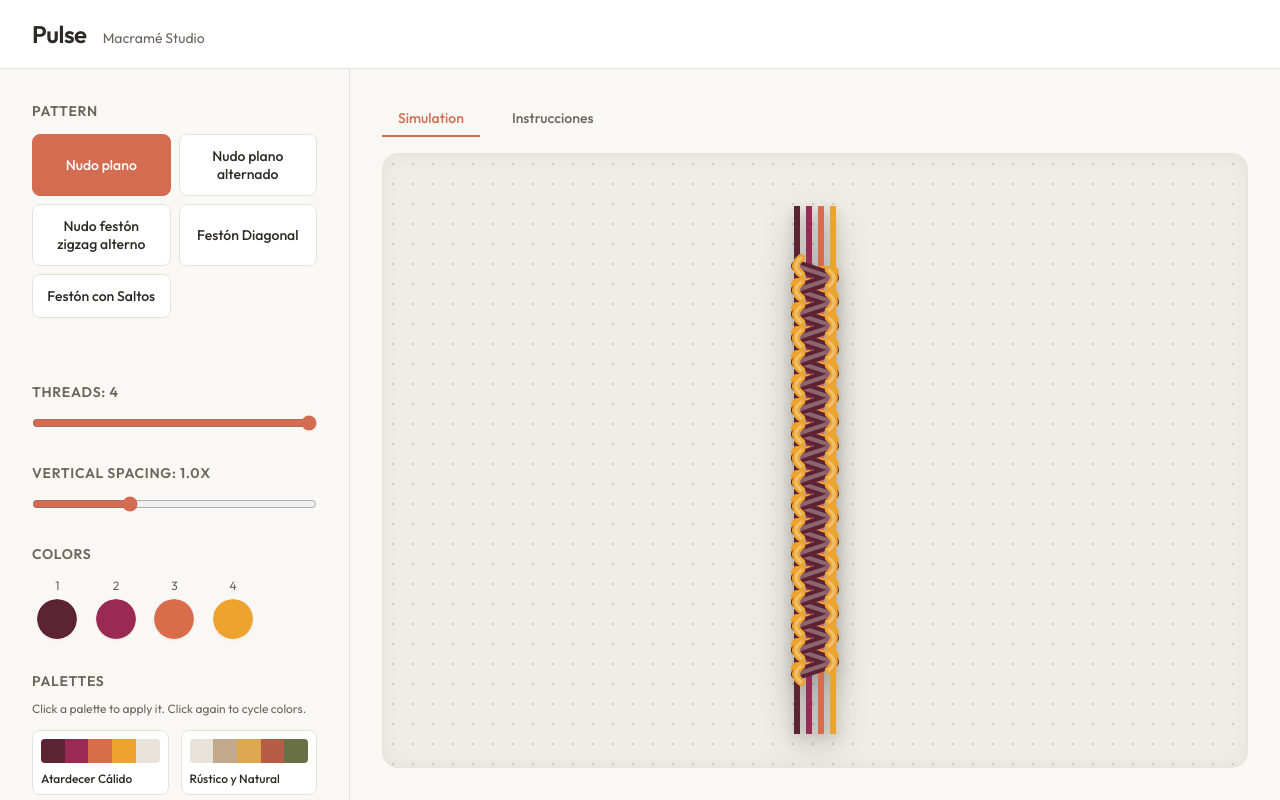
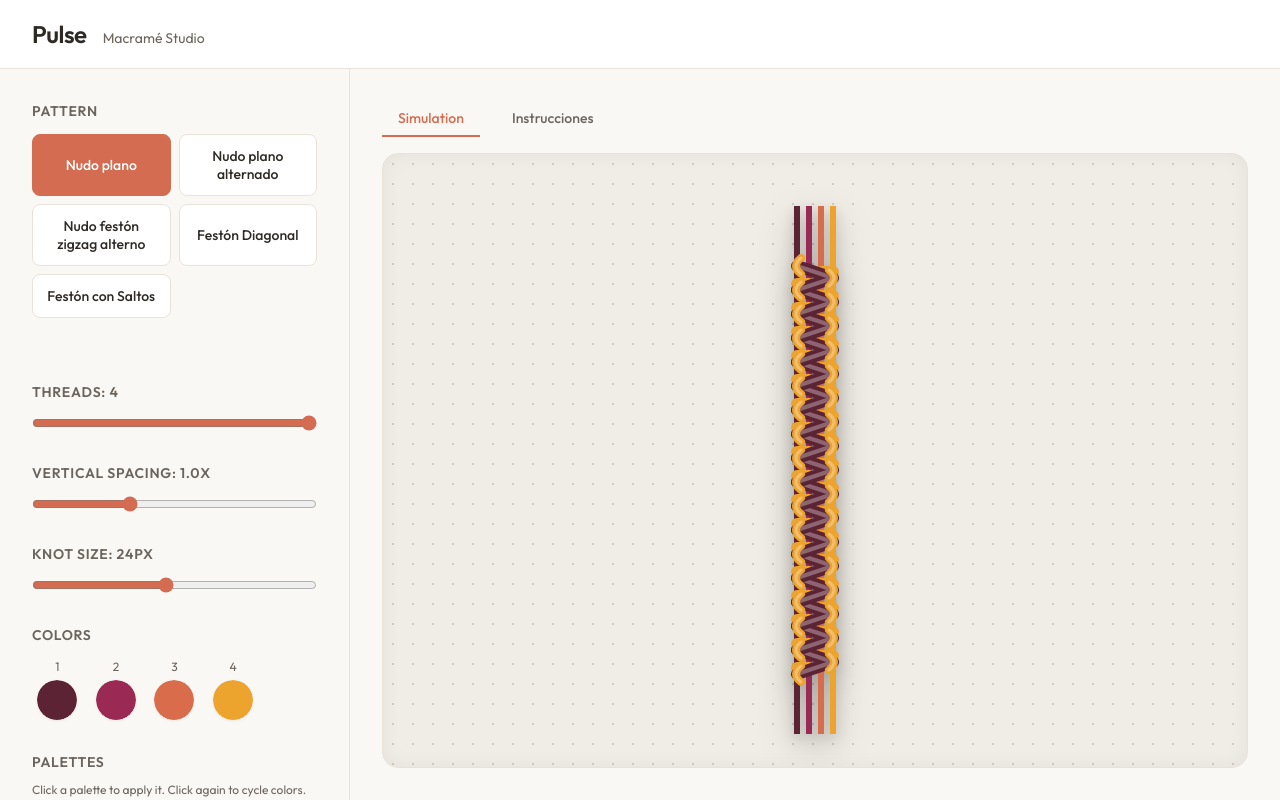
Before and after one commit to alheksysx7/Pulse, a React (Vite) app: page / in a window 1280 px wide. Built offline with nearby package versions, Linux system fonts and the light colour scheme.

Commit message:
feat: knotSize control

```diff
--- a/src/components/BraceletCanvas/BraceletCanvas.tsx
+++ b/src/components/BraceletCanvas/BraceletCanvas.tsx
@@ -24,7 +24,7 @@ export function BraceletCanvas() {
   const containerRef = useRef<HTMLDivElement>(null);
   const [containerHeight, setContainerHeight] = useState(0);
 
-  const { patternId, threadsCount, colors, verticalSpacing } = useDesignStore();
+  const { patternId, threadsCount, colors, verticalSpacing, knotSize } = useDesignStore();
 
   const avgBrightness = colors.reduce((acc, c) => acc + getBrightness(c), 0) / colors.length;
   const isLightPalette = avgBrightness > 200;
@@ -49,8 +49,7 @@ export function BraceletCanvas() {
 
     // We will do a simple drawing first to test.
     const pattern = PATTERNS[patternId];
-    // Canvas setup
-    const knotSize = 24; // Reduced further from 20 to 16 to decrease horizontal space
+    // Canvas setup using knotSize from store
     let baseRowHeight = knotSize;
     if (patternId === 'square-alternating') {
       baseRowHeight = knotSize * 0.5;
@@ -286,7 +285,7 @@ export function BraceletCanvas() {
       });
     });
 
-  }, [patternId, threadsCount, colors, containerHeight, verticalSpacing, useDesignStore.getState().showBeads, useDesignStore.getState().beadType]);
+  }, [patternId, threadsCount, colors, containerHeight, verticalSpacing, knotSize, useDesignStore.getState().showBeads, useDesignStore.getState().beadType]);
 
   return (
     <div ref={containerRef} className={`${styles.container} ${isLightPalette ? styles.darkBackground : ''}`}>
--- a/src/components/ThreadControls/ThreadControls.tsx
+++ b/src/components/ThreadControls/ThreadControls.tsx
@@ -11,7 +11,8 @@ export function ThreadControls() {
     patternId,
     verticalSpacing, setVerticalSpacing,
     showBeads, setShowBeads,
-    beadType, setBeadType
+    beadType, setBeadType,
+    knotSize, setKnotSize
   } = useDesignStore();
 
   const pattern = PATTERNS[patternId];
@@ -41,6 +42,19 @@ export function ThreadControls() {
           value={verticalSpacing}
           onChange={(e) => setVerticalSpacing(Number(e.target.value))}
           disabled={pattern.lockVerticalSpacing}
+          className={styles.slider}
+        />
+      </div>
+
+      <div className={styles.section}>
+        <h3 className={styles.title}>Knot Size: {knotSize}px</h3>
+        <input
+          type="range"
+          min={10}
+          max={40}
+          step={1}
+          value={knotSize}
+          onChange={(e) => setKnotSize(Number(e.target.value))}
           className={styles.slider}
         />
       </div>
--- a/src/store/useDesignStore.ts
+++ b/src/store/useDesignStore.ts
@@ -8,10 +8,10 @@ export interface DesignState {
   rowsCount: number;
   colors: string[];
   activePaletteName: string | null;
-  paletteShift: number;
   verticalSpacing: number; // Multiplier for the vertical spacing between rows
   showBeads: boolean;
   beadType: 'gold' | 'silver' | 'wood';
+  knotSize: number;
 
   setPatternId: (id: string) => void;
   setThreadsCount: (count: number) => void;
@@ -21,6 +21,7 @@ export interface DesignState {
   setVerticalSpacing: (spacing: number) => void;
   setShowBeads: (show: boolean) => void;
   setBeadType: (type: 'gold' | 'silver' | 'wood') => void;
+  setKnotSize: (size: number) => void;
 }
 
 const defaultPatternId = 'square';
@@ -42,6 +43,7 @@ export const useDesignStore = create<DesignState>((set) => ({
   verticalSpacing: 1.0,
   showBeads: false,
   beadType: 'gold' as 'gold' | 'silver' | 'wood',
+  knotSize: 24,
 
   setPatternId: (id) => set((state) => {
     const pattern = PATTERNS[id];
@@ -110,5 +112,6 @@ export const useDesignStore = create<DesignState>((set) => ({
 
   setVerticalSpacing: (spacing) => set({ verticalSpacing: spacing }),
   setShowBeads: (show) => set({ showBeads: show }),
-  setBeadType: (type) => set({ beadType: type })
+  setBeadType: (type) => set({ beadType: type }),
+  setKnotSize: (size) => set({ knotSize: size })
 }));
```
Also changed, not shown: 1 other file (tests, documents, lock files or other folders).
